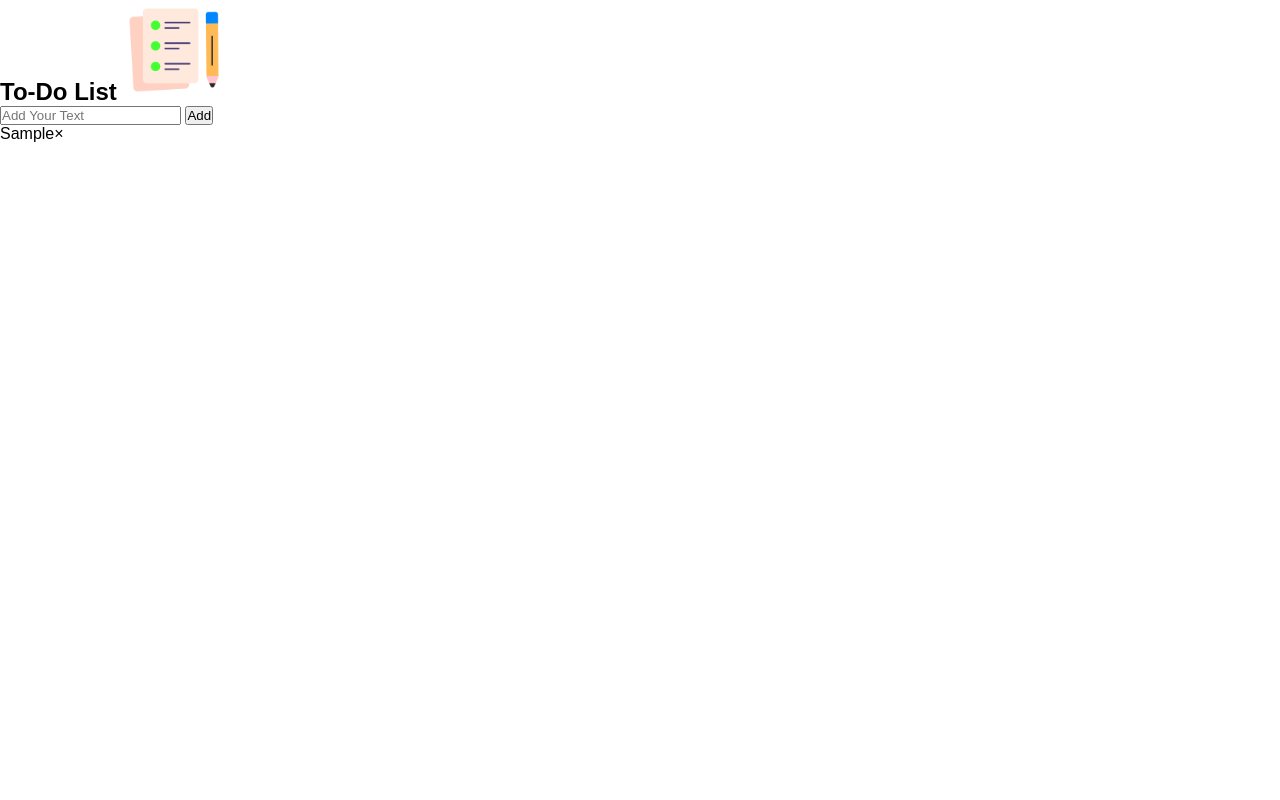
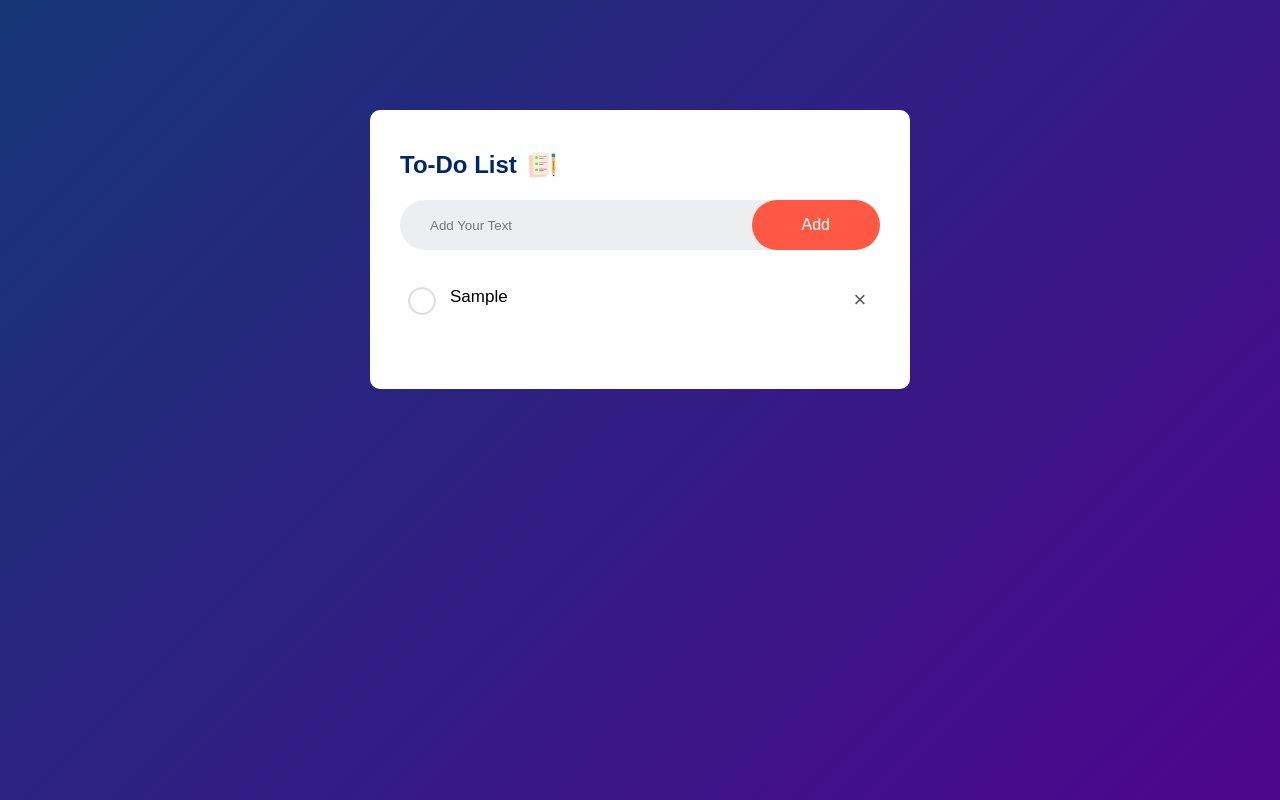
Before and after one commit to RohitMukkala/To-Do-List, a plain HTML site: page index.html in a window 1280 px wide. Both pictures are taken after typing "Sample" into the empty fields and a click on the button "Add". Drawn offline with Linux system fonts and the light colour scheme.

Commit message:
Final css of the project

```diff
--- a/styles.css
+++ b/styles.css
@@ -4,3 +4,109 @@
   font-family: "Poppins", sans-serif;
   box-sizing: border-box;
 }
+
+.container {
+  width: 100%;
+  min-height: 100vh;
+  background: linear-gradient(135deg, #153677, #4e058f);
+  padding: 10px;
+}
+
+.todo-list {
+  width: 100%;
+  max-width: 540px;
+  background: #fff;
+  margin: 100px auto 20px;
+  padding: 40px 30px 70px;
+  border-radius: 10px;
+}
+
+.todo-list h2 {
+  color: #002765;
+  display: flex;
+  align-items: center;
+  margin-bottom: 20px;
+}
+
+.todo-list h2 img {
+  width: 30px;
+  margin-left: 10px;
+}
+
+.row {
+  display: flex;
+  align-items: center;
+  justify-content: space-between;
+  background: #edeef0;
+  border-radius: 30px;
+  padding-left: 20px;
+  margin-bottom: 25px;
+}
+
+input {
+  flex: 1;
+  border: none;
+  outline: none;
+  background: transparent;
+  padding: 10px;
+  font-weight: 14px;
+}
+
+button {
+  border: none;
+  outline: none;
+  padding: 16px 50px;
+  color: #fff;
+  background: #ff5945;
+  font-size: 16px;
+  cursor: pointer;
+  border-radius: 40px;
+}
+
+ul li {
+  list-style: none;
+  font-size: 17px;
+  padding: 12px 8px 12px 50px;
+  user-select: none;
+  cursor: pointer;
+  position: relative;
+}
+
+ul li::before {
+  content: "";
+  position: absolute;
+  height: 28px;
+  width: 28px;
+  border-radius: 50%;
+  background-image: url(unchecked.png);
+  background-size: cover;
+  background-position: center;
+  top: 12px;
+  left: 8px;
+}
+
+ul li.checked {
+  color: #555;
+  text-decoration: line-through;
+}
+
+ul li.checked::before {
+  background-image: url(checked.png);
+}
+
+ul li span {
+  position: absolute;
+  right: 0;
+  top: 5px;
+  width: 40px;
+  height: 40px;
+  font-size: 22px;
+  color: #555;
+  line-height: 40px;
+  text-align: center;
+  border-radius: 50%;
+}
+
+ul li span:hover {
+  background: #edeef0;
+}
```
